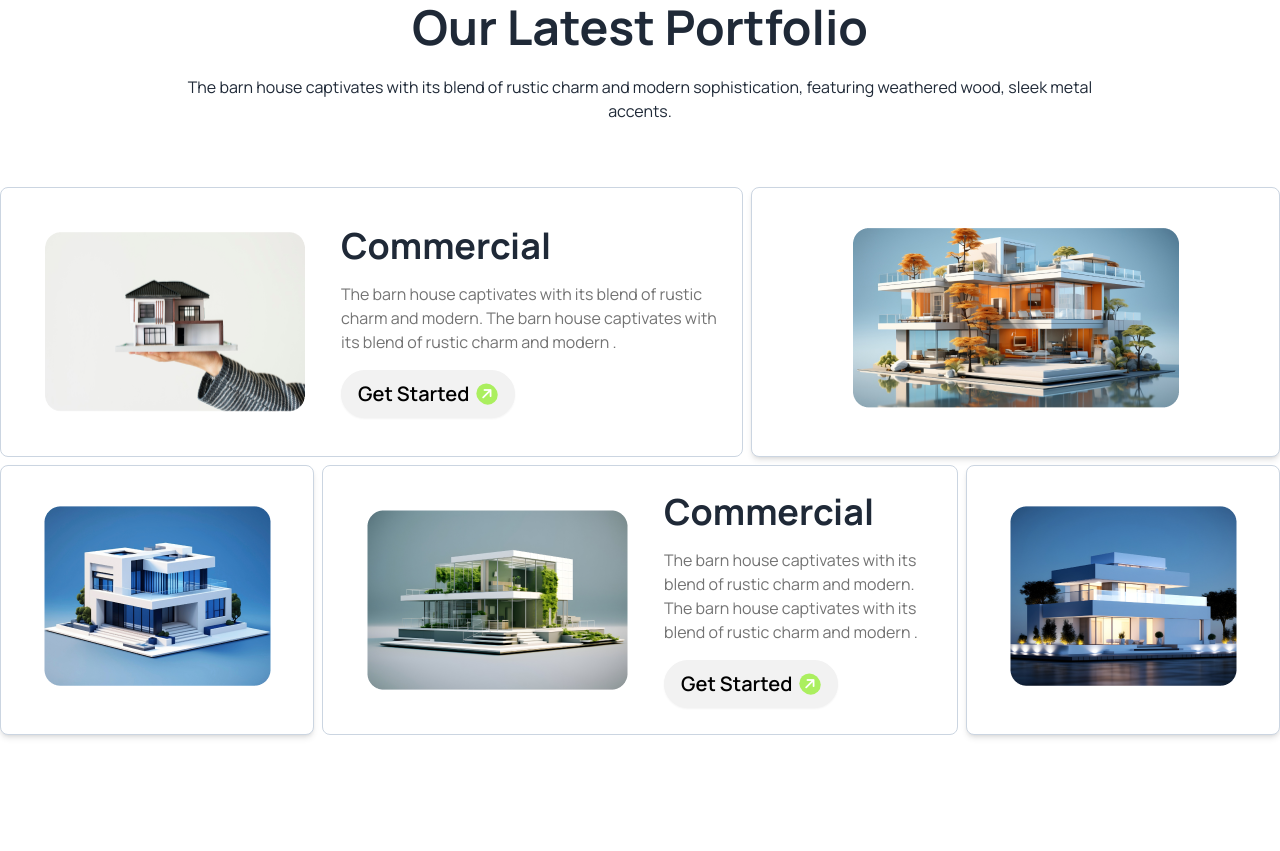
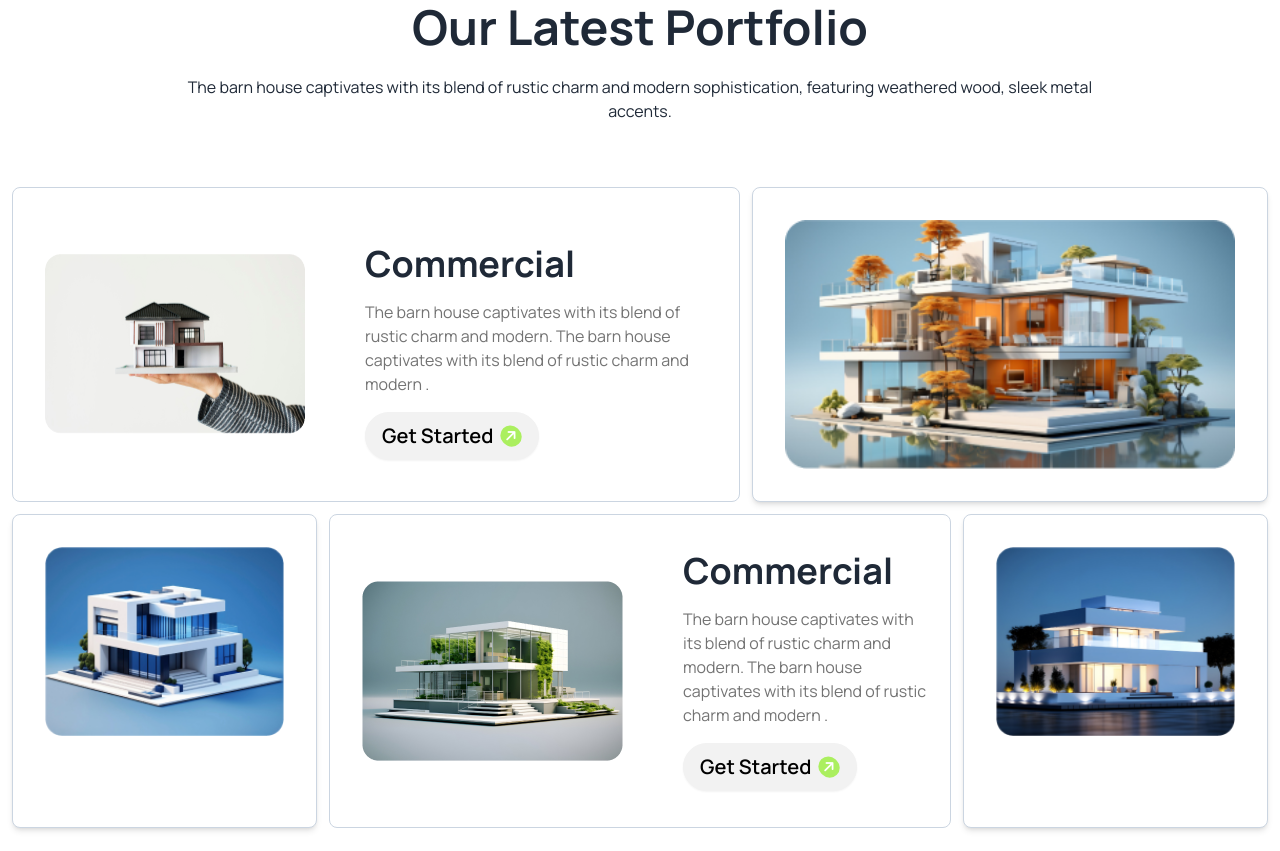
Before and after one commit to mohsinur1998du/PH10-Challenge-03, a plain HTML site: page index.html in a window 1280 px wide. Shown: the part 2189-3040 px from the top of the page. Drawn offline with nearby package versions, Linux system fonts and the light colour scheme.

Commit message:
Update latest Portfolio section

```diff
--- a/index.html
+++ b/index.html
@@ -29,7 +29,7 @@
       }
     </style>
   </head>
-  <body class="font-manrope container mx-auto">
+  <body class="box-border font-manrope container mx-auto">
     <header>
       <nav>
         <div class="navbar bg-base-100">
@@ -311,12 +311,16 @@
               accents.
             </p>
           </div>
-          <div class="grid grid-rows-2 grid-cols-1 lg:grid-cols-12 gap-2 mb-10">
+          <div class="grid grid-rows-2 grid-cols-1 lg:grid-cols-12 gap-3 m-3">
             <div
-              class="border border-slate-300 p-6 lg:flex lg:items-center lg:justify-center lg:gap-4 lg:col-start-1 lg:col-end-8 rounded-lg"
+              class="border border-slate-300 lg:flex lg:items-center lg:justify-center gap-2 lg:gap-3 lg:col-span-7 rounded-lg"
             >
-              <img class="p-5 mx-auto" src="./assets/img1.png" alt="" />
-              <div class="space-y-4">
+              <img
+                class="w-full p-4 lg:p-8 lg:mx-auto"
+                src="./assets/img1.png"
+                alt=""
+              />
+              <div class="p-4 space-y-4 mt-4">
                 <h1 class="text-4xl font-bold">Commercial</h1>
                 <p class="text-[#737373]">
                   The barn house captivates with its blend of rustic charm and
@@ -337,7 +341,7 @@
               class="border border-slate-300 shadow-md bg-white rounded-lg lg:col-start-8 lg:col-span-5"
             >
               <img
-                class="p-4 lg:p-10 object-fill mx-auto"
+                class="w-full p-4 lg:p-8 mx-auto"
                 src="./assets/img2.png"
                 alt=""
               />
@@ -345,13 +349,21 @@
             <div
               class="border border-slate-300 shadow-md bg-white rounded-lg lg:col-start-1 lg:col-span-3"
             >
-              <img class="p-4 lg:p-10 mx-auto" src="./assets/img3.png" alt="" />
+              <img
+                class="w-full p-4 lg:p-8 mx-auto"
+                src="./assets/img3.png"
+                alt=""
+              />
             </div>
             <div
-              class="border border-slate-300 p-6 lg:flex lg:items-center lg:justify-center gap-4 lg:col-start-4 lg:col-span-6 rounded-lg"
+              class="border border-slate-300 lg:flex lg:items-center lg:justify-center gap-2 lg:col-start-4 lg:col-span-6 rounded-lg"
             >
-              <img class="p-5 mx-auto" src="./assets/img4.png" alt="" />
-              <div class="space-y-4">
+              <img
+                class="w-full p-4 lg:p-8 mx-auto"
+                src="./assets/img4.png"
+                alt=""
+              />
+              <div class="space-y-4 p-5">
                 <h1 class="text-4xl font-bold">Commercial</h1>
                 <p class="text-[#737373]">
                   The barn house captivates with its blend of rustic charm and
@@ -372,7 +384,7 @@
               class="border border-slate-300 shadow-md bg-white rounded-lg lg:col-start-10 lg:col-span-3"
             >
               <img
-                class="p-4 lg:p-10 mx-auto object-fill"
+                class="w-full p-4 lg:p-8 mx-auto"
                 src="./assets/img5.png"
                 alt=""
               />
```
